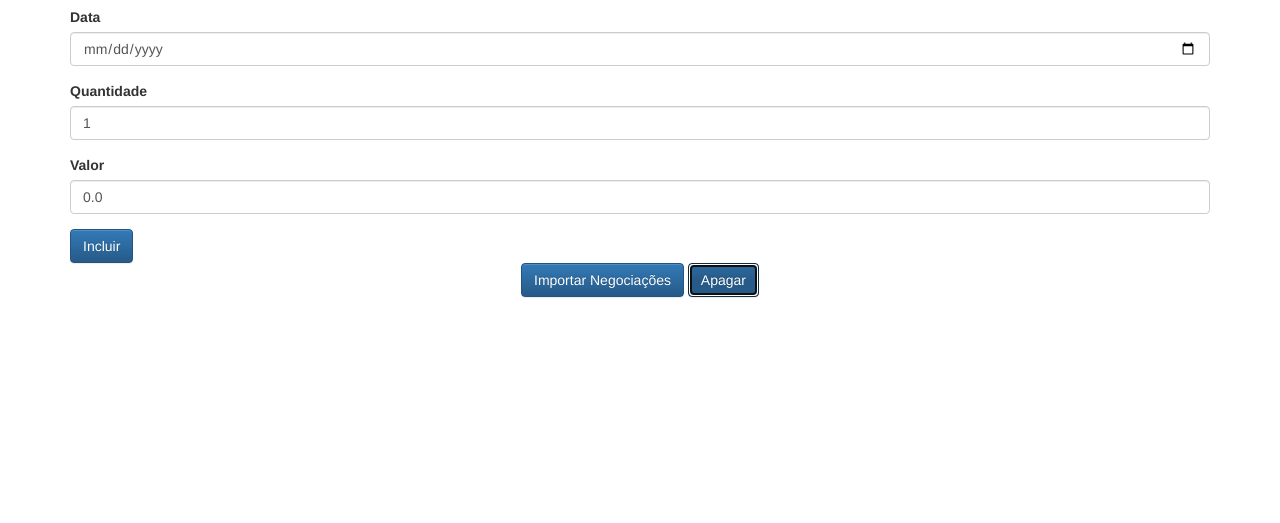
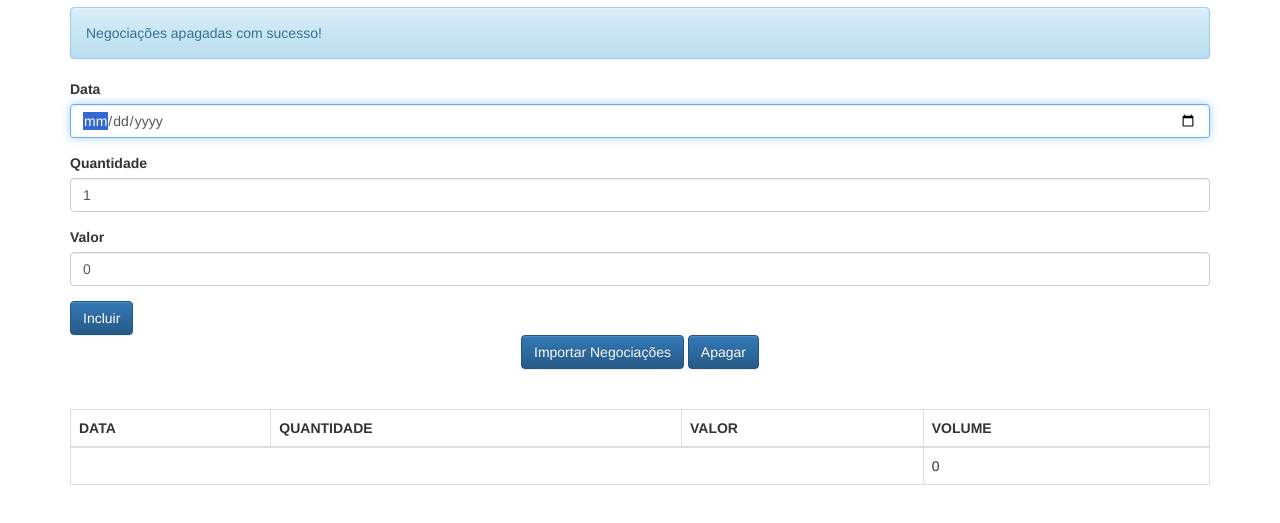
Before and after one commit to victortorres/aluraframe, a plain HTML site: page client/index.html in a window 1280 px wide. Both pictures are taken after a click on the button "Apagar". Shown: the part 63-586 px from the top of the page. Drawn offline with Linux system fonts and the light colour scheme.

Commit message:
adicionada funcionalidade de remover itens da lista

```diff
--- a/client/index.html
+++ b/client/index.html
@@ -36,7 +36,7 @@
         <button class="btn btn-primary text-center" type="button">
             Importar Negociações
         </button>
-        <button class="btn btn-primary text-center" type="button">
+        <button class="btn btn-primary text-center" type="button" onclick="negociacaoController.apagar()">
             Apagar
         </button>
     </div>
--- a/client/js/app/controllers/NegociacaoController.js
+++ b/client/js/app/controllers/NegociacaoController.js
@@ -27,6 +27,16 @@
         this._limparFormulario();
     }
 
+    apagar(){
+        this._listaNegociacoes.esvaziar();
+        this._negociacoesView.update(this._listaNegociacoes);
+
+        this._mensagem.texto = 'Negociações apagadas com sucesso!';
+        this._mensagemView.update(this._mensagem);
+
+        this._limparFormulario();
+    }
+
     _criarNegociacao(){
         return new Negociacao(  DateHelper.textoParaData(this._inputData.value),
                                 this._inputQuantidade.value,
--- a/client/js/app/models/ListaNegociacao.js
+++ b/client/js/app/models/ListaNegociacao.js
@@ -8,13 +8,11 @@
         this._negociacoes.push(negociaca);
     }
 
+    esvaziar(){
+        this._negociacoes = [];
+    }
+
     get negociacoes(){
-        //este comando abaixo cria uma nova lista
-        //entao sempre que alguem tentar manupular
-        //a lista da classe, na verdade ele estara
-        //manipulando a copia da lista e nao a lista
-        //da classe -> estou aplicando o conceito
-        //de programacao defensiva
         return [].concat(this._negociacoes);
     }
 }
```
